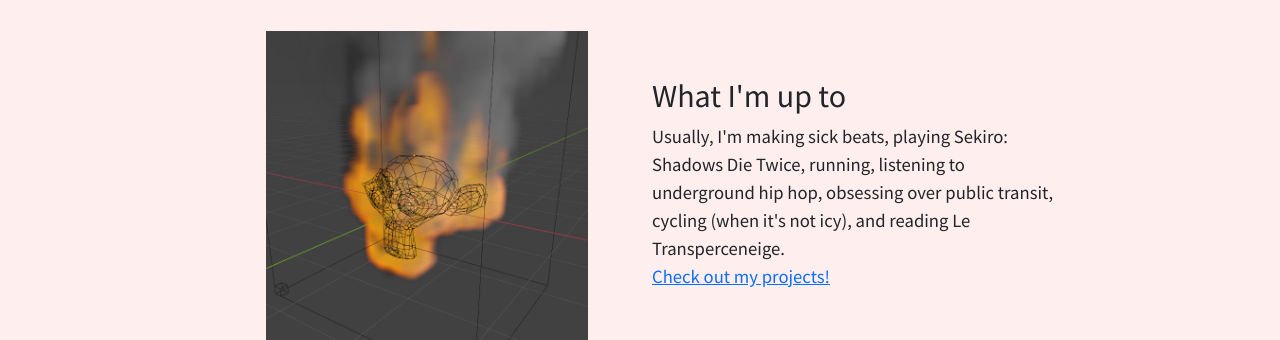
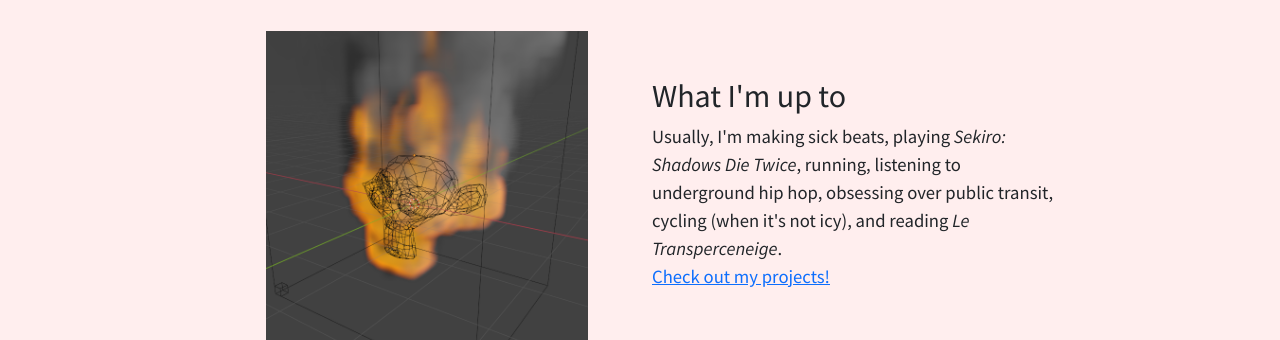
Before and after one commit to rikingurditta/website, a React (Create React App) app in the folder website/: page / in a window 1280 px wide. Shown: the part 980-1320 px from the top of the page. Built offline with nearby package versions, Linux system fonts and the light colour scheme.

Commit message:
Add italics to homepage

```diff
--- a/website/src/pages/Homepage.js
+++ b/website/src/pages/Homepage.js
@@ -32,9 +32,9 @@ export default function Homepage() {
                 <Col md={4} lg={{span: 4, order: 2}} className="my-auto">
                     <h2>What I'm up to</h2>
                     <p>
-                        Usually, I'm making sick beats, playing Sekiro: Shadows Die Twice, running, listening to
-                        underground hip hop, obsessing over public transit, cycling (when it's not icy), and reading Le
-                        Transperceneige.
+                        Usually, I'm making sick beats, playing <i>Sekiro: Shadows Die Twice</i>, running, listening to
+                        underground hip hop, obsessing over public transit, cycling (when it's not icy), and reading <i>
+                        Le Transperceneige</i>.
                         <br/>
                         <Link to="/projects" push="true">Check out my projects!</Link>
                     </p>
```
